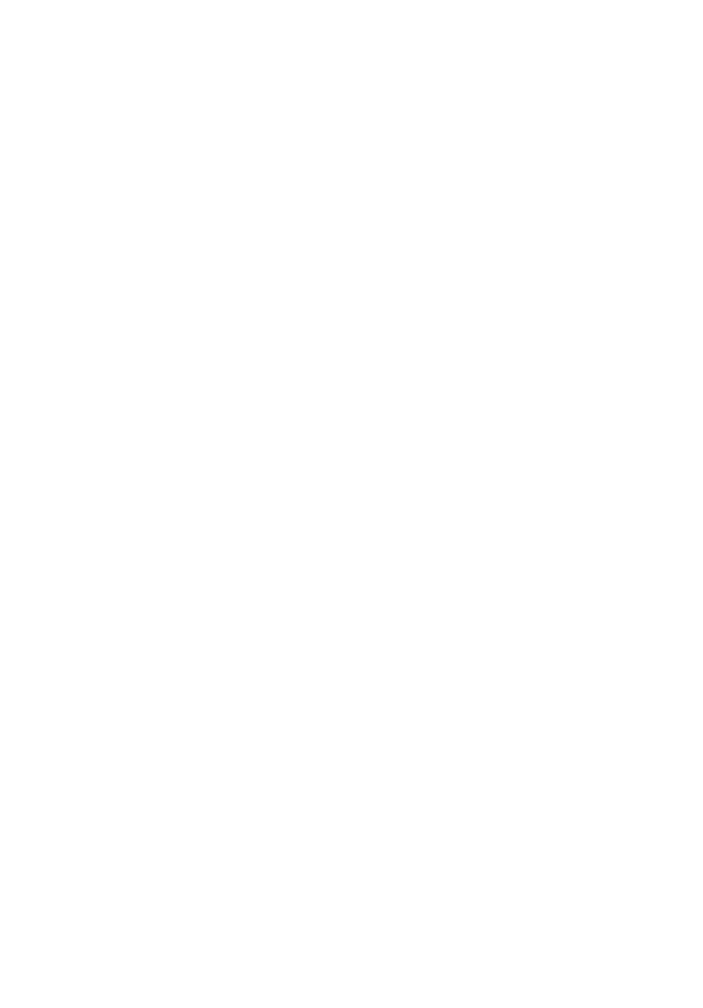
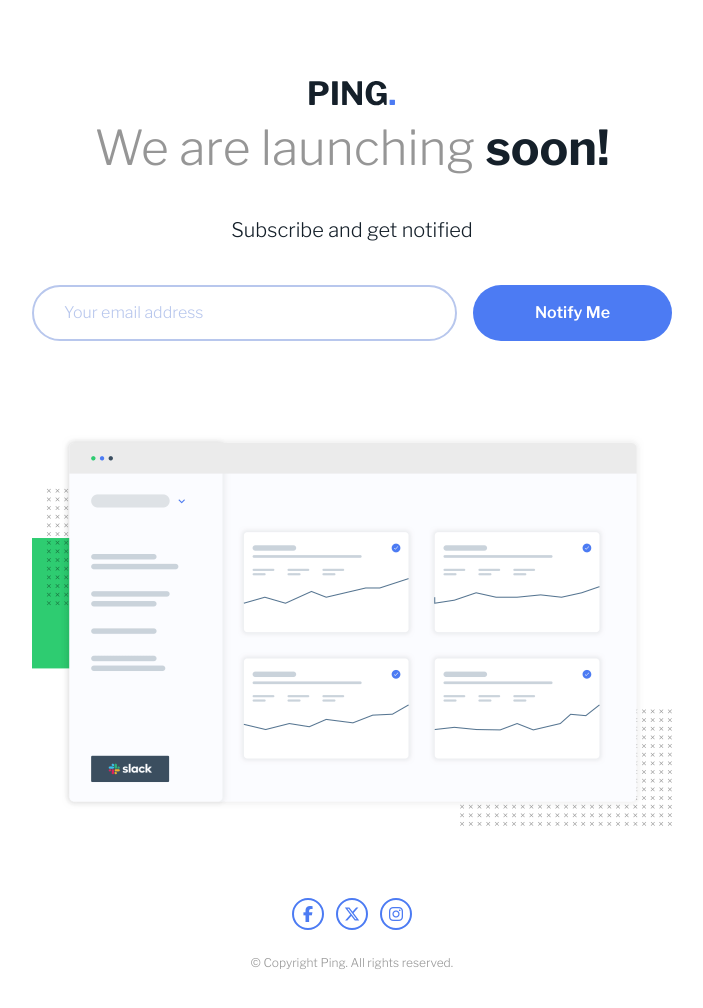
Before and after one commit to adswhitehouse/ping-coming-soon-page, a plain HTML site: page index.html in a window 1280 px wide. Shown: the whole page, without its empty margins (288-991 px from the left). Before the commit the page ends 800 px from the top, so only its background shows below. Drawn offline with nearby package versions, Linux system fonts and the light colour scheme.

Commit message:
added html/css

```diff
--- a/index.html
+++ b/index.html
@@ -21,5 +21,36 @@
       referrerpolicy="no-referrer"
     />
   </head>
-  <body></body>
+  <body class="ff-primary white-bg">
+    <a href="#"><img src="./images/logo.svg" alt="Company logo" /></a>
+    <h1 class="tp-1 grey">
+      We are launching <span class="tp-2 blue-1">soon!</span>
+    </h1>
+    <p class="tp-3 blue-1">Subscribe and get notified</p>
+    <form>
+      <input
+        type="email"
+        placeholder="Your email address"
+        class="blue-1 tp-4"
+      />
+      <button class="tp-5 white blue-2-bg">Notify Me</button>
+    </form>
+    <img
+      class="main-img"
+      src="./images/illustration-dashboard.png"
+      alt="Illustration of a computer screen showing graphs"
+    />
+    <nav class="social-icons">
+      <a href="#" aria-label="Link to companies Facebook"
+        ><i class="fa-brands fa-facebook-f"></i
+      ></a>
+      <a href="#" aria-label="Link to companies Twitter"
+        ><i class="fa-brands fa-x-twitter"></i
+      ></a>
+      <a href="#" aria-label="Link to companies Instagram"
+        ><i class="fa-brands fa-instagram"></i
+      ></a>
+    </nav>
+    <p class="tp-6 grey">&copy Copyright Ping. All rights reserved.</p>
+  </body>
 </html>
--- a/styles.css
+++ b/styles.css
@@ -148,3 +148,83 @@ textarea:not([rows]) {
   font-size: var(--fs-4);
   font-weight: var(--fw-3);
 }
+
+/* Body */
+body {
+  display: flex;
+  flex-direction: column;
+  align-items: center;
+  padding-block: 5rem 3rem;
+}
+
+/* Content */
+h1 {
+  margin-block: 1rem 2.5rem;
+}
+
+/* Form */
+form {
+  display: flex;
+  max-width: 40rem;
+  width: 100%;
+  height: 3.5rem;
+  gap: 1rem;
+  margin-block: 2.5rem 5.875rem;
+}
+
+form input {
+  flex-grow: 1;
+  border-radius: 100rem;
+  outline: none;
+  border: 2px solid var(--blue-3);
+  padding-inline: 1.875rem;
+}
+
+form input::placeholder {
+  color: var(--blue-3);
+}
+
+form button {
+  padding-inline: 3.875rem;
+  border: none;
+  border-radius: 100rem;
+  cursor: pointer;
+  transition: background-color 0.25s;
+}
+
+form button:hover {
+  background-color: var(--btn-hover);
+}
+
+/* Main Image */
+.main-img {
+  max-width: 40rem;
+  width: 100%;
+  margin-bottom: 4.5rem;
+}
+
+/* Socials Nav */
+.social-icons {
+  color: var(--blue-2);
+  display: flex;
+  align-items: center;
+  gap: 0.75rem;
+  margin-bottom: 1.5rem;
+}
+
+.social-icons a {
+  border: 2px solid var(--blue-2);
+  width: 2rem;
+  height: 2rem;
+  display: flex;
+  align-items: center;
+  justify-content: center;
+  text-decoration: none;
+  border-radius: 50%;
+  transition: background-color 0.25s, color 0.25s;
+}
+
+.social-icons a:hover {
+  background-color: var(--blue-2);
+  color: var(--white);
+}
```
